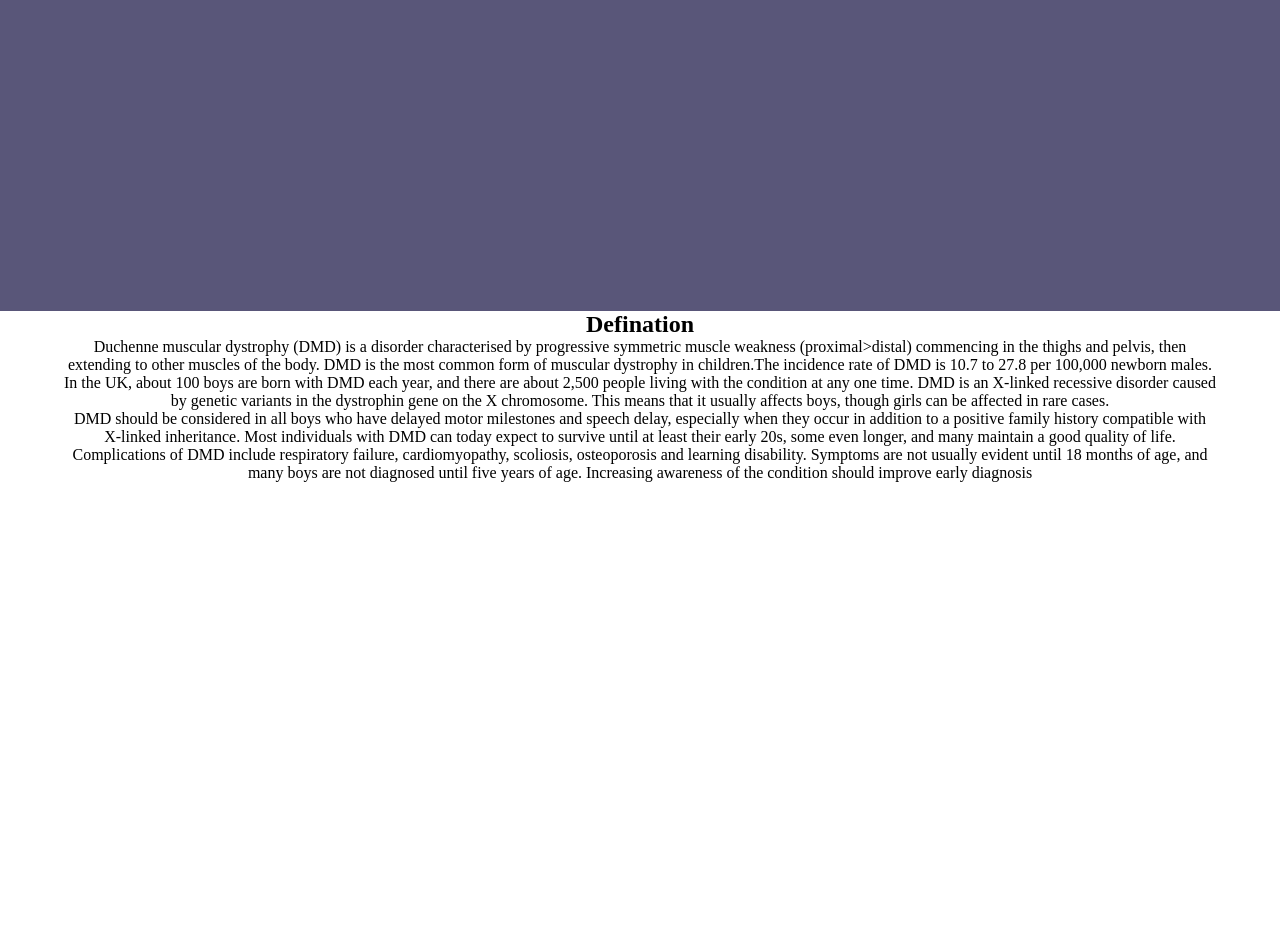
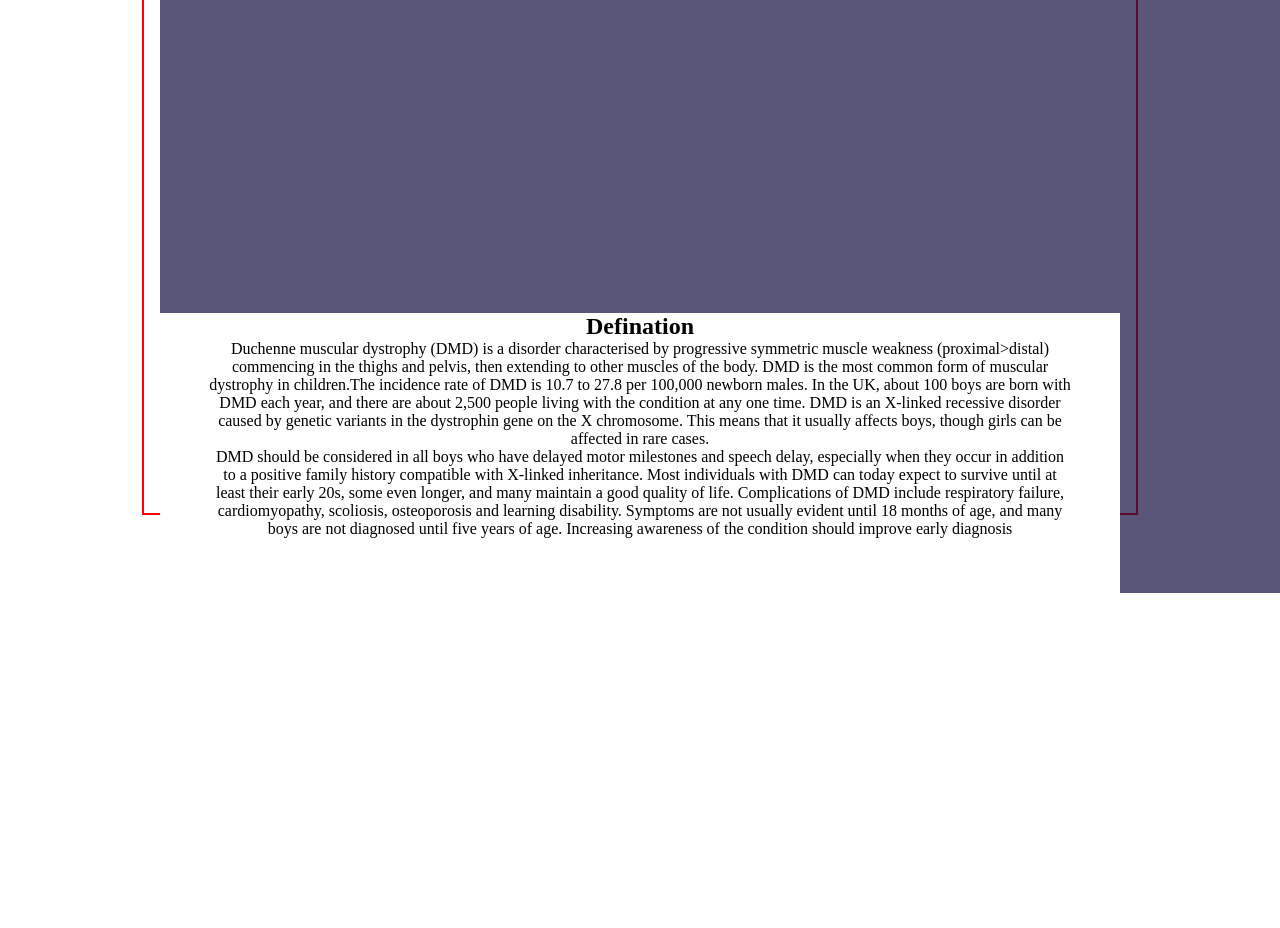
Before and after one commit to RashaElnaggar/duchenne-information, a plain HTML site: page index.html in a window 1280 px wide. Shown: the part 307-1235 px from the top of the page. Drawn offline with Linux system fonts and the light colour scheme.

Commit message:
Add files via upload

```diff
--- a/script.css
+++ b/script.css
@@ -4,6 +4,10 @@
     padding: 0;
 }
 .box-content{
+   padding:0 1em;
+   max-width: 60rem;
+   margin: 0 auto;
+   border:2px solid red;
 
 }
 
```
